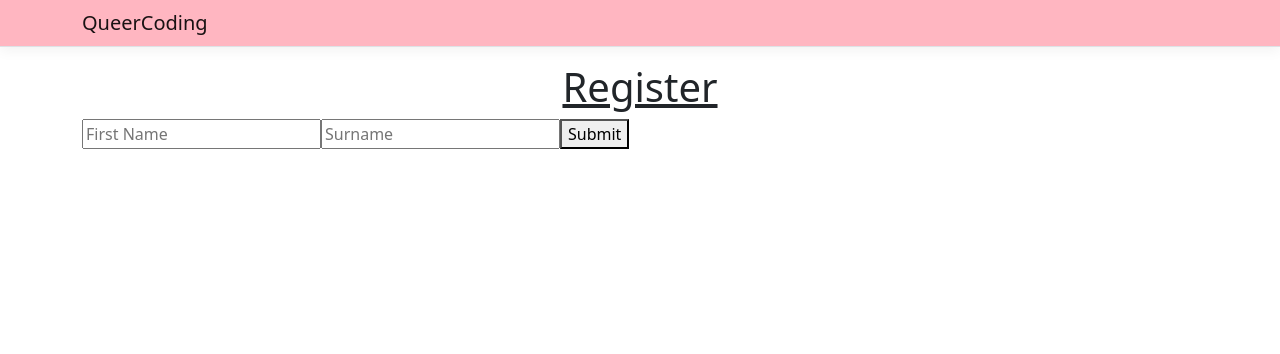
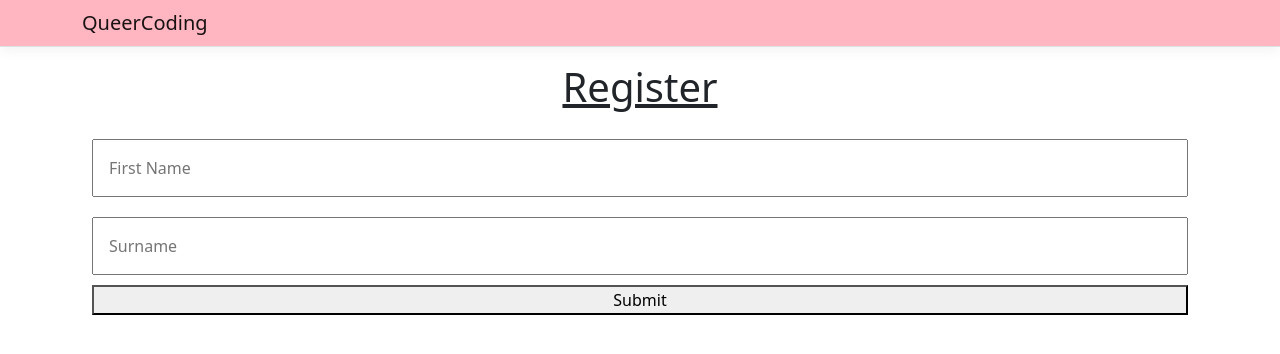
Before and after one commit to EvelynVoce/queer-coding-react, a React (Create React App) app: page /Register in a window 1280 px wide. Shown: the top 354 px of the page. Built offline with nearby package versions, Linux system fonts and the light colour scheme.

Commit message:
Added CSS for form page

```diff
--- a/src/custom.css
+++ b/src/custom.css
@@ -1,3 +1,14 @@
 p {
     font-size: 22px;
 }
+
+.register-form {
+    display: flex;
+    flex-direction: column;
+    padding: 10px;
+}
+
+.form-field {
+    margin: 10px 0 10px 0;
+    padding: 15px;
+}
```
